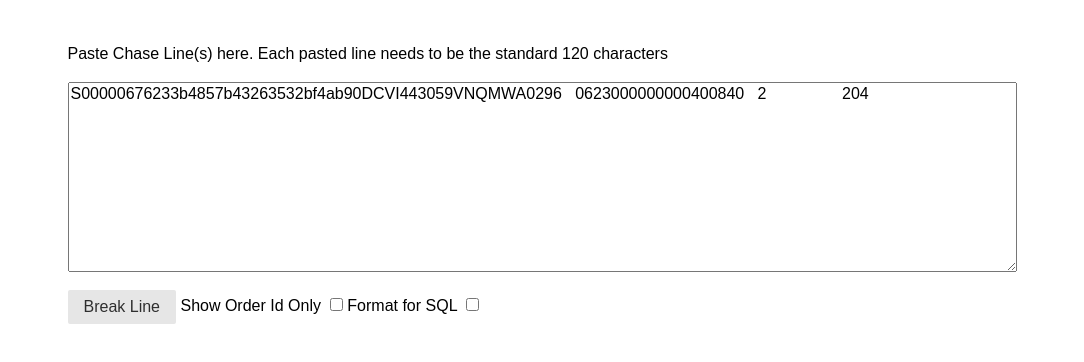
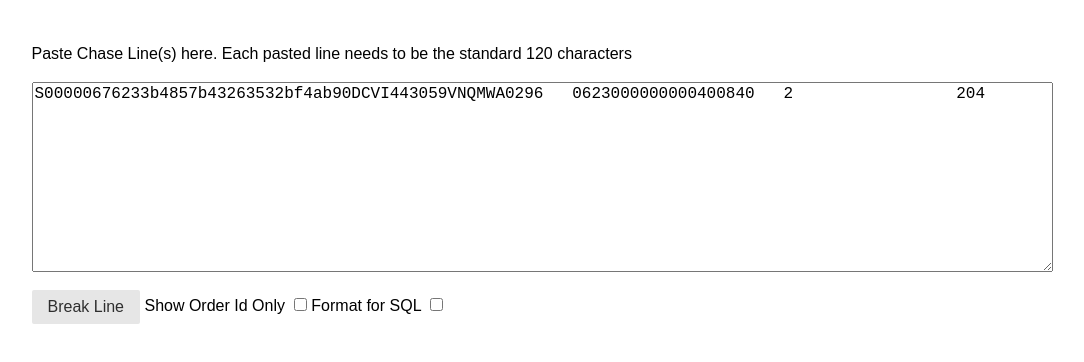
Before and after one commit to bajalnyt/bajalnyt.github.io, a plain HTML site: page chase_file.html in a window 1280 px wide. Shown: the whole page, without its empty margins (98-1182 px from the left). Drawn offline with nearby package versions, Linux system fonts and the light colour scheme.

Commit message:
sql formatting

```diff
--- a/chase_file.html
+++ b/chase_file.html
@@ -76,8 +76,7 @@
     <div style="text-align: center;margin-top: 45px;">
         <div style="display: inline-block; text-align: left;">
             <label>Paste Chase Line(s) here. Each pasted line needs to be the standard 120 characters</label><br><br>
-            <textarea rows="10" id="chaseline"
-                cols="100">S00000676233b4857b43263532bf4ab90DCVI443059VNQMWA0296   0623000000000400840   2                 204</textarea><br><br>
+            <textarea rows="10" id="chaseline" cols="100" style="font-family: 'Courier New', Courier, monospace;">S00000676233b4857b43263532bf4ab90DCVI443059VNQMWA0296   0623000000000400840   2                 204</textarea><br><br>
             <button class="pure-button" onClick="breakLine()">Break Line</button>
             <div style="float: left"></div><label>Show Order Id Only</label>&nbsp;&nbsp;<input type="checkbox" id ="orderIdOnly" onClick="breakLine()">
             <div style="float: left"></div><label>Format for SQL</label>&nbsp;&nbsp;<input type="checkbox" id ="formatForSql" onClick="breakLine()">
```
